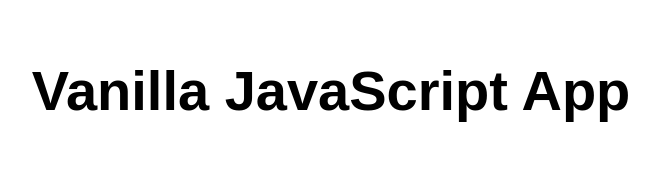
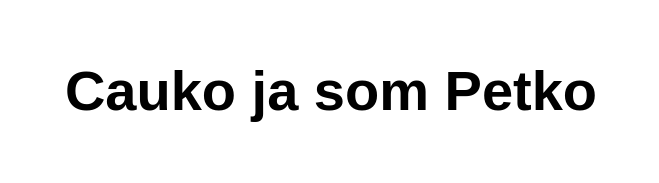
Before and after one commit to PURBAN6/peto, a website: page src/index.html in a window 1280 px wide. Shown: the whole page, without its empty margins (309-968 px from the left). Drawn offline with Linux system fonts and the light colour scheme.

Commit message:
Update index.html
prvy

```diff
--- a/src/index.html
+++ b/src/index.html
@@ -10,7 +10,7 @@
 
 <body>
   <main>
-    <h1>Vanilla JavaScript App</h1>
+    <h1>Cauko ja som Petko</h1>
   </main>
 </body>
 
```
